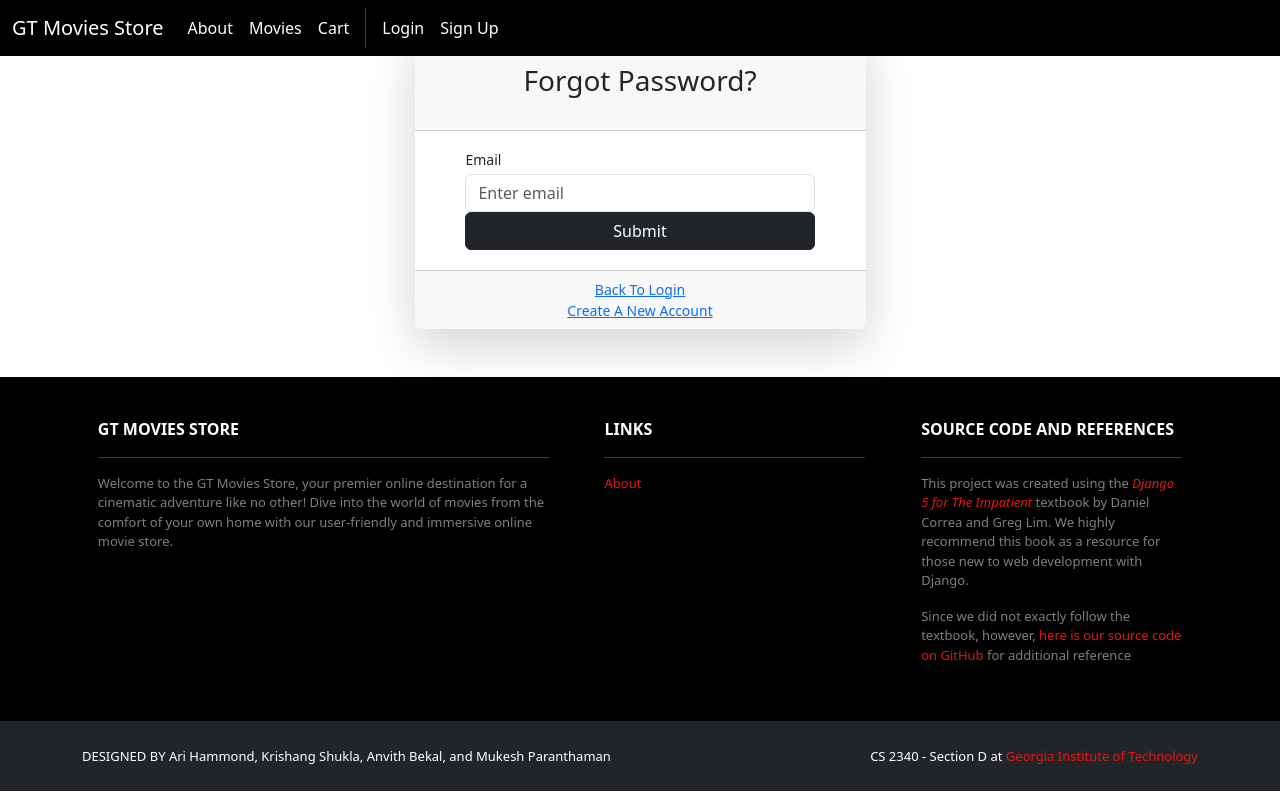
After one commit to MukProgram/2340Project1, a Django app: page /accounts/password-reset/ in a window 1280 px wide. The commit adds this page. Run offline with Django 5.2, Linux system fonts and the light colour scheme.

Commit message:
Password reset added, still needs tweaks due to sign up functions.

```diff
--- a/GTMoviesStore/accounts/forms.py
+++ b/GTMoviesStore/accounts/forms.py
@@ -1,7 +1,10 @@
 from django.contrib.auth.forms import UserCreationForm
+from django import forms
+from django.contrib.auth.models import User
+
 class CustomUserCreationForm(UserCreationForm):
     def __init__(self,*args,**kwargs):
         super(CustomUserCreationForm,self).__init__(*args,**kwargs)
-        for fieldname in ['username','password1','password2']:
+        for fieldname in ['username','email', 'password1','password2']:
             self.fields[fieldname].help_text = None
             self.fields[fieldname].widget.attrs.update({'class':'form-control'})
--- /dev/null
+++ b/GTMoviesStore/accounts/templates/accounts/password_reset.html
@@ -0,0 +1,59 @@
+{% extends "Movies/base.html" %}
+{% block content %}
+    <div class="form-content my-3 p-3">
+        <div class="container">
+            <div class="row justify-content-center">
+                <div class="col-lg-5">
+                    <div class="card shadow-lg border-0 rounded-lg mt-0 mb-3">
+                        <div class="card-header justify-content-center">
+                            <div id="error_div"></div>
+                          <h3 class="font-weight-light my-4 text-center">Forgot Password?</h3>
+                        </div>
+                        {% if form.errors %}
+                            <div class="alert alert-danger alert-dismissible" role="alert">
+                                <div id="form_errors">
+                                    {% for key, value in form.errors.items %}
+                                        <strong>{{ value }}</strong>
+                                    {% endfor %}
+                                </div>
+                                <button type="button" class="close" data-dismiss="alert" aria-label="Close">
+                                    <span aria-hidden="true">&times;</span>
+                                </button>
+                            </div>
+                        {% endif %}
+                        <div class="card-body">
+                            <form method="POST">
+                                {% csrf_token %}
+                                <div class="form-row">
+                                    <div class="col-md-10 offset-md-1">
+                                    <div class="form-group">
+                                      <label class="small mb-1" for="id_email">Email</label>
+                                        <input type="email" name="email"  class="form-control"
+                                               autocomplete="email" maxlength="254" required id="id_email"
+                                               placeholder="Enter email">
+                                    </div>
+                                </div>
+                            </div>
+                                <div class="form-row">
+                                  <div class="col-md-10 offset-md-1">
+                                    <div class="form-group mt-0 mb-1">
+                                        <button type="submit" class="col-md-12 btn btn-dark">Submit
+                                        </button>
+                                    </div>
+                                 </div>
+                               </div>
+                            </form>
+                        </div>
+                        <div class="card-footer text-center">
+                            <div class="small">
+                                <a href="{% url 'accounts.login' %}">Back To Login</a><br>
+                                <a href="{% url 'accounts.signup' %}">Create A New Account</a><br>
+                            </div>
+                        </div>
+                    </div>
+                </div>
+            </div>
+        </div>
+
+  </div>
+{% endblock content %}
--- a/GTMoviesStore/accounts/urls.py
+++ b/GTMoviesStore/accounts/urls.py
@@ -1,8 +1,17 @@
 from django.urls import path
+from accounts.views import ResetPasswordView
+from django.contrib.auth import views as auth_views
 from . import views
 urlpatterns = [
-    path('signup', views.signup, name='accounts.signup'),
+    path('signup/', views.signup, name='accounts.signup'),
     path('login/', views.login, name='accounts.login'),
     path('logout/', views.logout, name='accounts.logout'),
     path('orders/', views.orders, name='accounts.orders'),
+    path('password-reset/', ResetPasswordView.as_view(), name='password_reset'),
+    path('password-reset-confirm/<uidb64>/<token>/',
+         auth_views.PasswordResetConfirmView.as_view(template_name='accounts/password_reset_confirm.html'),
+         name='password_reset_confirm'),
+    path('password-reset-complete/',
+         auth_views.PasswordResetCompleteView.as_view(template_name='accounts/password_reset_complete.html'),
+         name='password_reset_complete'),
 ]
--- a/GTMoviesStore/accounts/views.py
+++ b/GTMoviesStore/accounts/views.py
@@ -3,6 +3,9 @@ from django.contrib.auth import login as auth_login, authenticate, logout as aut
 from django.contrib.auth.forms import UserCreationForm
 from django.shortcuts import redirect
 from django.contrib.auth.decorators import login_required
+from django.contrib.auth.views import PasswordResetView
+from django.contrib.messages.views import SuccessMessageMixin
+from django.urls import reverse_lazy
 from django.contrib.auth.models import User
 from cart.models import Order
 
@@ -30,6 +33,7 @@ def login(request, user=None):
         user = authenticate(
             request,
             username=request.POST['username'],
+            email=request.POST['email'],
             password=request.POST['password']
         )
         if user is None:
@@ -48,3 +52,13 @@ def orders(request):
     template_data['title'] = 'Orders'
     template_data['orders'] = request.user.order_set.all()
     return render(request, 'accounts/orders.html', {'template_data': template_data})
+
+class ResetPasswordView(SuccessMessageMixin, PasswordResetView):
+    template_name = 'accounts/password_reset.html'
+    email_template_name = 'users/password_reset_email.html'
+    subject_template_name = 'users/password_reset_subject'
+    success_message = "We've emailed you instructions for setting your password, " \
+                      "if an account exists with the email you entered. You should receive them shortly." \
+                      " If you don't receive an email, " \
+                      "please make sure you've entered the address you registered with, and check your spam folder."
+    success_url = reverse_lazy('users-home')
```
Also changed, not shown: GTMoviesStore/GTMoviesStore/settings.py (+7 -0 lines), GTMoviesStore/accounts/templates/accounts/login.html (+7 -0 lines), GTMoviesStore/accounts/templates/accounts/password_reset_complete.html (added, +14 -0 lines), GTMoviesStore/accounts/templates/accounts/password_reset_confirm.html (added, +71 -0 lines), GTMoviesStore/accounts/templates/accounts/password_reset_email.html (added, +12 -0 lines).
